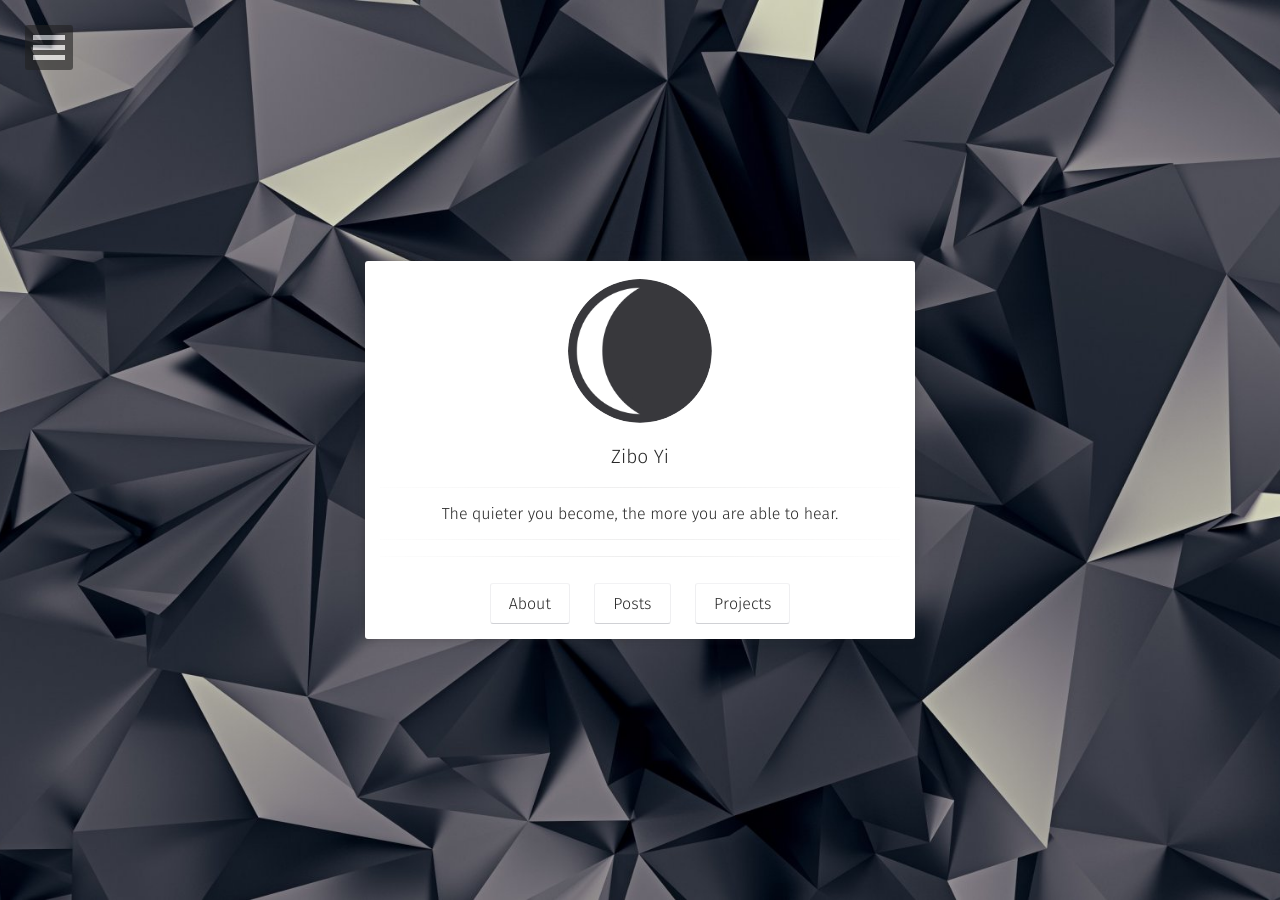
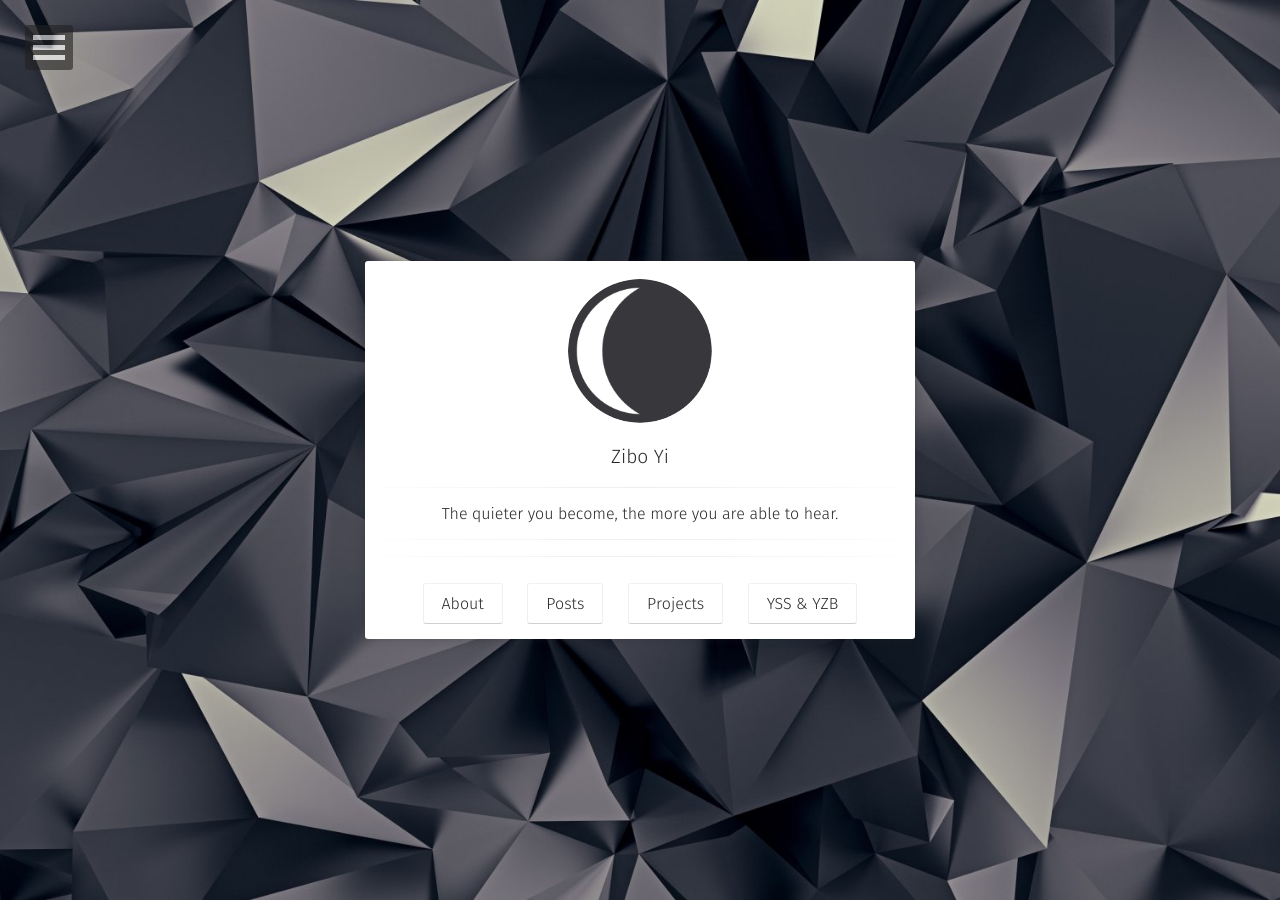
Before and after one commit to ziboyi/ziboyi.github.io, a Jekyll site: the page built from index.html, in a window 1280 px wide. Built offline with Jekyll 4.4.1, drawn with Linux system fonts in a browser that asks for light colours; some web fonts are replaced.

Commit message:
Customized

```diff
--- a/_layouts/home.html
+++ b/_layouts/home.html
@@ -41,6 +41,9 @@ layout: compress
                          <a class="btn zoombtn" href="{{ site.url }}/projects">
                          Projects
                          </a>
+                         <a class="btn zoombtn" href="{{ site.url }}/clare/fireworks.html">
+                         YSS &amp YZB
+                         </a>
                  </h3>
             </div>
         </div>
```
Also changed, not shown: 1 other file.
